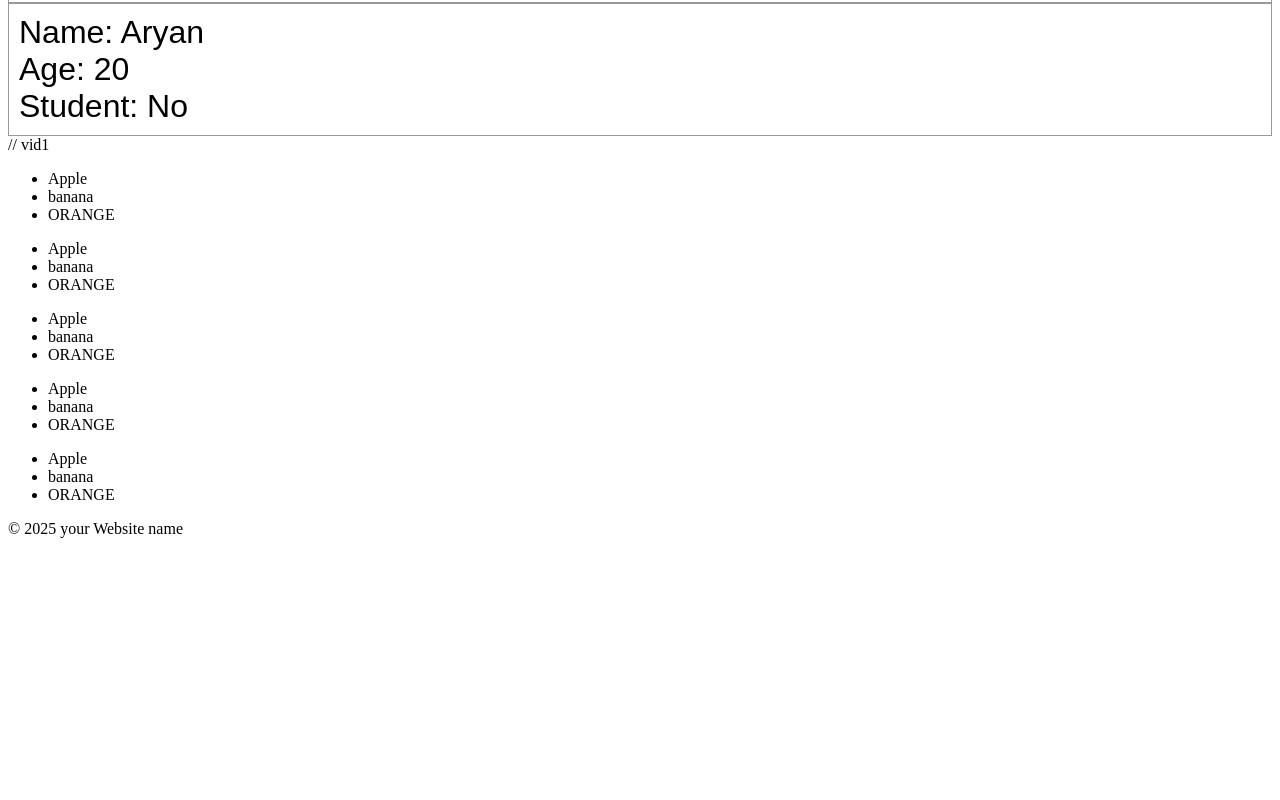
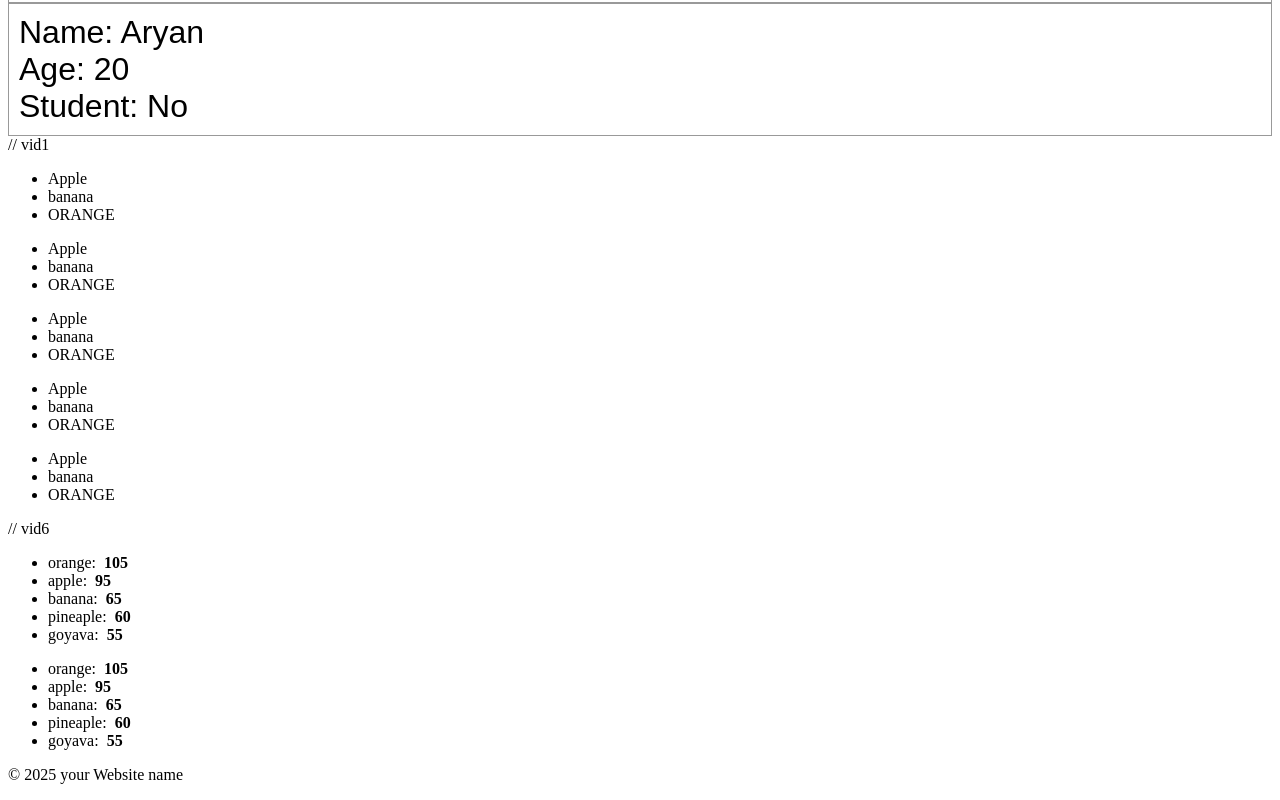
Before and after one commit to KD-kAnEsHi/Mini-Projects, a React (Vite) app in the folder React/bro_ code/biginner-guide/: page / in a window 1280 px wide. Shown: the part 1245-2045 px from the top of the page. Before the commit the page ends 1799 px from the top, so only its background shows below. Built offline with nearby package versions, Linux system fonts and the light colour scheme.

Commit message:
vid6 - Lists

```diff
--- a/React/bro_ code/biginner-guide/src/App.jsx
+++ b/React/bro_ code/biginner-guide/src/App.jsx
@@ -12,9 +12,11 @@ import Button from "./vid3-modules/Button.jsx";
 //vid4
 import Student from "./vid4-props/Student.jsx";
 
-
 //vid5
 import UserGreeting from "./vid5-cond/userGreetings.jsx";
+
+//vid6
+import List from "./vid6-list/List.jsx"
 
 
 function App() {
@@ -58,6 +60,10 @@ function App() {
         <Food />
       </div>
 
+      // vid6
+      <List/>
+
+
       <Footer />
     </>
 
--- /dev/null
+++ b/React/bro_ code/biginner-guide/src/vid6-list/List.jsx
@@ -0,0 +1,30 @@
+
+
+function List() {
+    // const fruits = ["apple", "orange", "banana", "coconut", "pineaple"]
+    // const listitems = fruits.map(fruits => <li>fruit</li>); // Adds every item in the lists into an a <li>
+
+    const fruits = [{id: 1, name: "apple", calories: 95},
+                    {id: 2, name: "banana", calories: 65},
+                    {id: 3, name: "orange", calories: 105},
+                    {id: 4, name: "pineaple", calories: 60},
+                    {id: 5, name: "goyava", calories: 55}
+    ];
+
+    fruits.sort((a, b) => a.name.localeCompare(b.name));    // Sort in alphebetical order
+    fruits.sort((a, b) => b.name.localeCompare(a.name));    // Sort in reverse
+
+    fruits.sort((a, b) => a.calories - b.calories);         // Numeric sort
+    fruits.sort((a, b) => b.calories - a.calories);         // Reverse numeric sort
+    const listitems = fruits.map(fruit => <li key={fruit.id}>{fruit.name}: &nbsp;
+                                                        <b>{fruit.calories}</b></li>)
+
+    const lowcalFruit = fruits.filter(fruit => fruit.calories < 100);    // added fruits wiht <100 cal in lowcalFruit list
+    const listitems2 = fruits.map(lowcalFruit => <li key={lowcalFruit.id}>{lowcalFruit.name}: &nbsp;
+                                                        <b>{lowcalFruit.calories}</b></li>)
+    return (<>
+            <ul>{listitems}</ul>
+            <ul>{listitems2}</ul>
+        </>);
+}
+export default List
```
